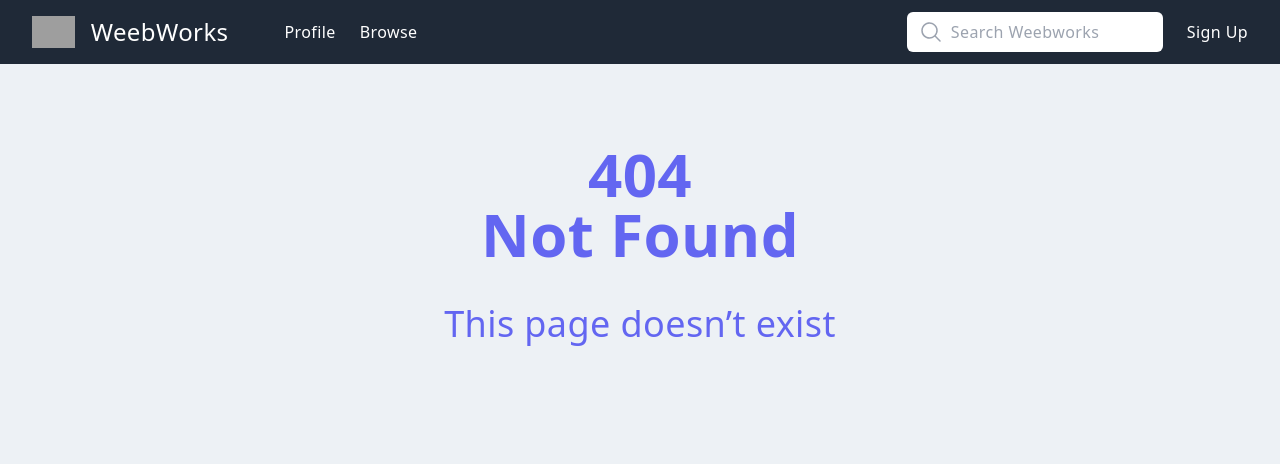
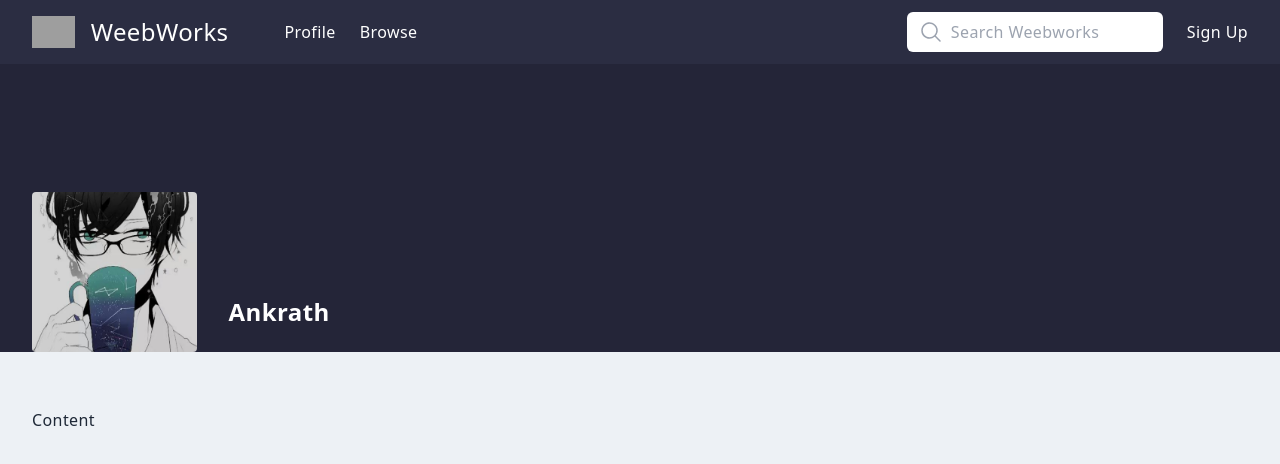
Before and after one commit to ramongalego/weeb-works, a React (Vite) app: page /user/1 in a window 1280 px wide. Before the commit this address had no page. Shown: the top 464 px of the page. Built offline with nearby package versions, Linux system fonts and the light colour scheme; grey boxes are pictures that could not be loaded.

Commit message:
Created Profile component with mock data / Other minor changes

```diff
--- a/src/App.jsx
+++ b/src/App.jsx
@@ -7,6 +7,7 @@ import Home from './pages/Home';
 import Browse from './pages/Browse';
 import AnimeDetails from './features/anime/AnimeDetails';
 import NotFound from './pages/NotFound';
+import Profile from './pages/Profile';
 
 const queryClient = new QueryClient();
 
@@ -20,6 +21,7 @@ const App = () => (
           <Route path='/anime' element={<Browse />} />
           <Route path='/anime/:filter' element={<Browse />} />
           <Route path='/anime/details/:id' element={<AnimeDetails />} />
+          <Route path='/user/:username' element={<Profile />} />
           <Route path='*' element={<NotFound />} />
         </Routes>
         <ReactQueryDevtools />
--- a/src/components/Navbar.jsx
+++ b/src/components/Navbar.jsx
@@ -3,7 +3,7 @@ import Search from './Search';
 
 const Navbar = () => {
   return (
-    <nav className='bg-gray-800 text-white tracking-wide'>
+    <nav className='bg-[#2B2D42] text-white tracking-wide'>
       <div className='mx-auto max-w-7xl px-2 sm:px-6 lg:px-8'>
         <div className='relative flex h-16 items-center justify-between'>
           <div className='flex items-center'>
@@ -18,7 +18,9 @@ const Navbar = () => {
               </div>
             </Link>
             <ul className='flex ml-10 cursor-pointer'>
-              <li className='ml-4'>Profile</li>
+              <li className='ml-4'>
+                <Link to='/user/Ankrath'>Profile</Link>
+              </li>
               <li className='ml-6'>
                 <Link to='/anime'>Browse</Link>
               </li>
--- /dev/null
+++ b/src/pages/Profile.jsx
@@ -0,0 +1,26 @@
+import defaultProfileImg from '../assets/defaultProfileImageMock.png';
+
+const Profile = () => {
+  return (
+    <>
+      <div className='h-72 bg-[#242538]'>
+        <div className='pt-24 mx-auto max-w-7xl px-2 sm:px-6 lg:px-8 flex items-end'>
+          <div className='relative top-8 w-48 h-40 rounded'>
+            <img
+              src={defaultProfileImg}
+              alt='Profile Image'
+              className='w-full h-full rounded bg-white'
+            />
+          </div>
+          <div className='px-8 w-full text-white relative top-2'>
+            <h1 className='text-2xl font-semibold'>Ankrath</h1>
+          </div>
+        </div>
+      </div>
+
+      <div className='mx-auto max-w-7xl px-2 sm:px-6 lg:px-8 my-14 flex'>Content</div>
+    </>
+  );
+};
+
+export default Profile;
```
Also changed, not shown: src/assets/defaultProfileImage.png (added), src/assets/defaultProfileImageMock.png (added).
